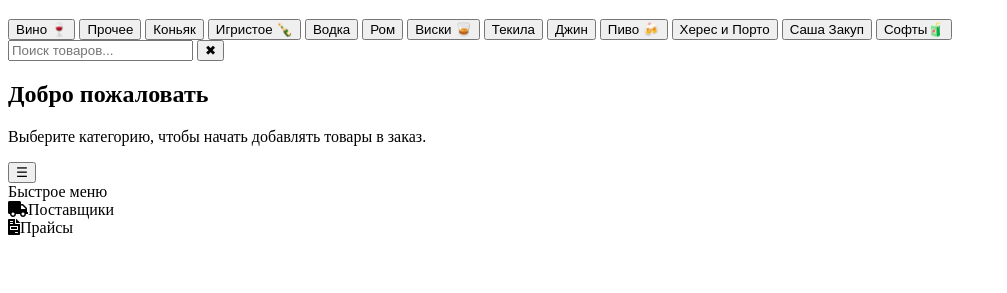
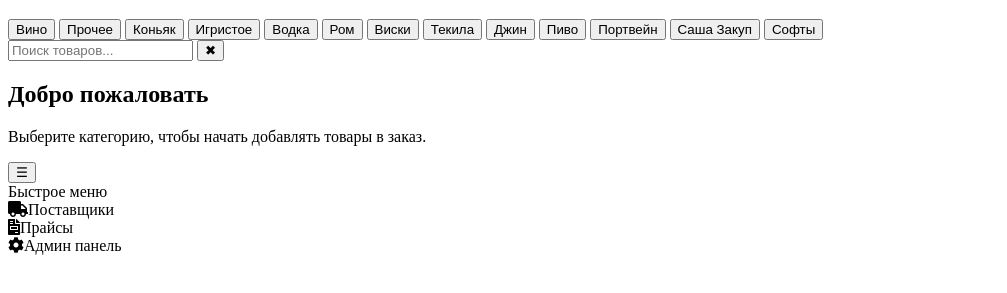
Before and after one commit to Mereikin/Felice, a plain HTML site: page index.html in a window 1280 px wide. Shown: the part 61-354 px from the top of the page, without its empty margins (0-1007 px from the left). Drawn offline with Linux system fonts and the light colour scheme.

Commit message:
Update index.html

```diff
--- a/index.html
+++ b/index.html
@@ -33,19 +33,19 @@
     </header>
 
     <div id="menu">
-        <button class="category-button" onclick="showCategory('Вино')">Вино 🍷</button>
+        <button class="category-button" onclick="showCategory('Вино')">Вино</button>
         <button class="category-button" onclick="showCategory('Прочее')">Прочее</button>
         <button class="category-button" onclick="showCategory('Коньяк')">Коньяк</button>
-        <button class="category-button" onclick="showCategory('Игристое')">Игристое 🍾</button>
+        <button class="category-button" onclick="showCategory('Игристое')">Игристое</button>
         <button class="category-button" onclick="showCategory('Водка')">Водка</button>
         <button class="category-button" onclick="showCategory('Ром')">Ром</button>
-        <button class="category-button" onclick="showCategory('Виски')">Виски 🥃</button>
+        <button class="category-button" onclick="showCategory('Виски')">Виски</button>
         <button class="category-button" onclick="showCategory('Текила')">Текила</button>
         <button class="category-button" onclick="showCategory('Джин')">Джин</button>
-        <button class="category-button" onclick="showCategory('Пиво')">Пиво 🍻</button>
-        <button class="category-button" onclick="showCategory('Херес и Порто')">Херес и Порто</button>
+        <button class="category-button" onclick="showCategory('Пиво')">Пиво</button>
+        <button class="category-button" onclick="showCategory('Портвейн')">Портвейн</button>
         <button class="category-button" onclick="showCategory('Саша Закуп')">Саша Закуп</button>
-        <button class="category-button" onclick="showCategory('Софты')">Софты🧃</button>
+        <button class="category-button" onclick="showCategory('Софты')">Софты</button>
 
     </div>
 
@@ -66,12 +66,11 @@
         <p>Выберите категорию, чтобы начать добавлять товары в заказ. </p>
         </div>
 
-    <button class="menu-toggle" onclick="toggleMenu()">☰</button>
-    <div class="side-menu" id="sideMenu">
+    <button class="menu-toggle" onclick="toggleMenu()">☰</button>    <div class="side-menu" id="sideMenu">
         <div class="side-menu-header">Быстрое меню</div>
         <div class="side-menu-item" onclick="showSupplierList()"><i class="fas fa-truck"></i>Поставщики</div>
         <div class="side-menu-item" onclick="showPricList()"><i class="fas fa-file-invoice"></i>Прайсы</div>
-
+        <div class="side-menu-item" onclick="window.location.href='admin.html'"><i class="fas fa-cog"></i>Админ панель</div>
     </div>
 
     <script>
```
